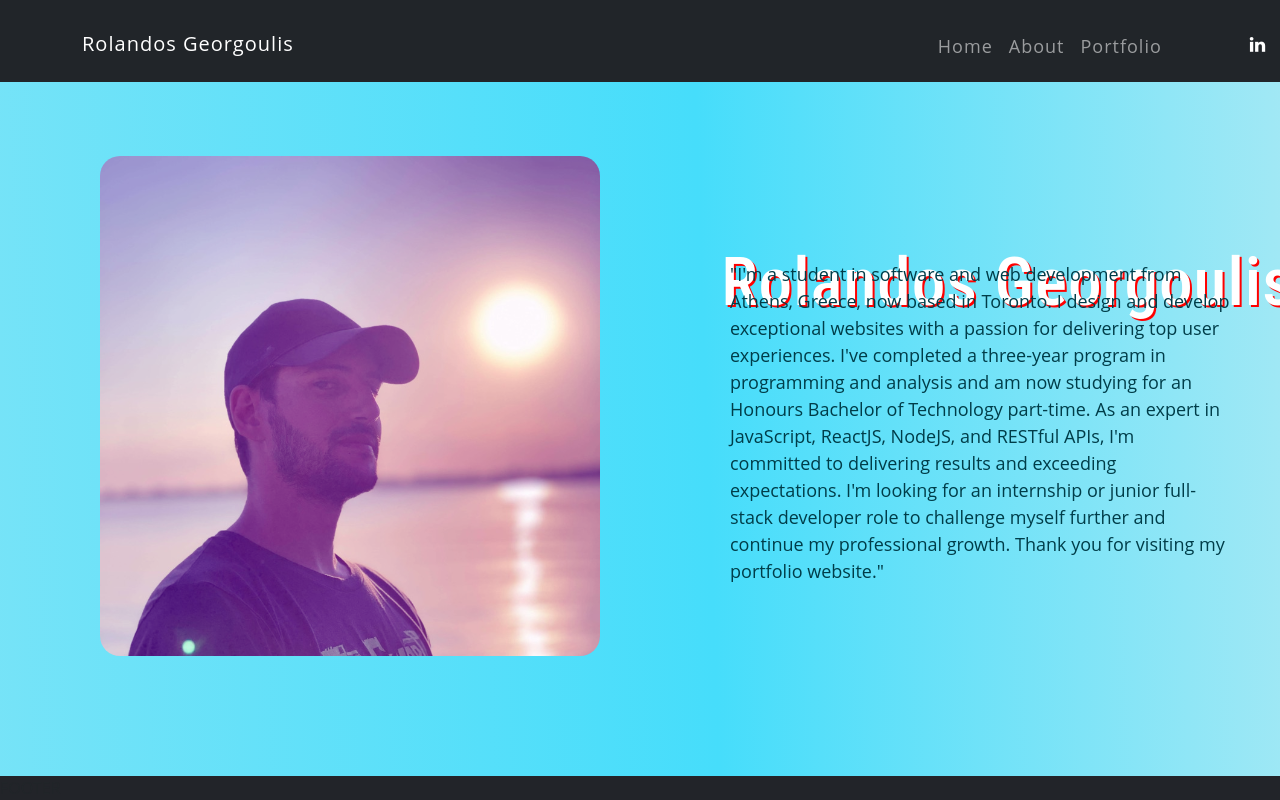
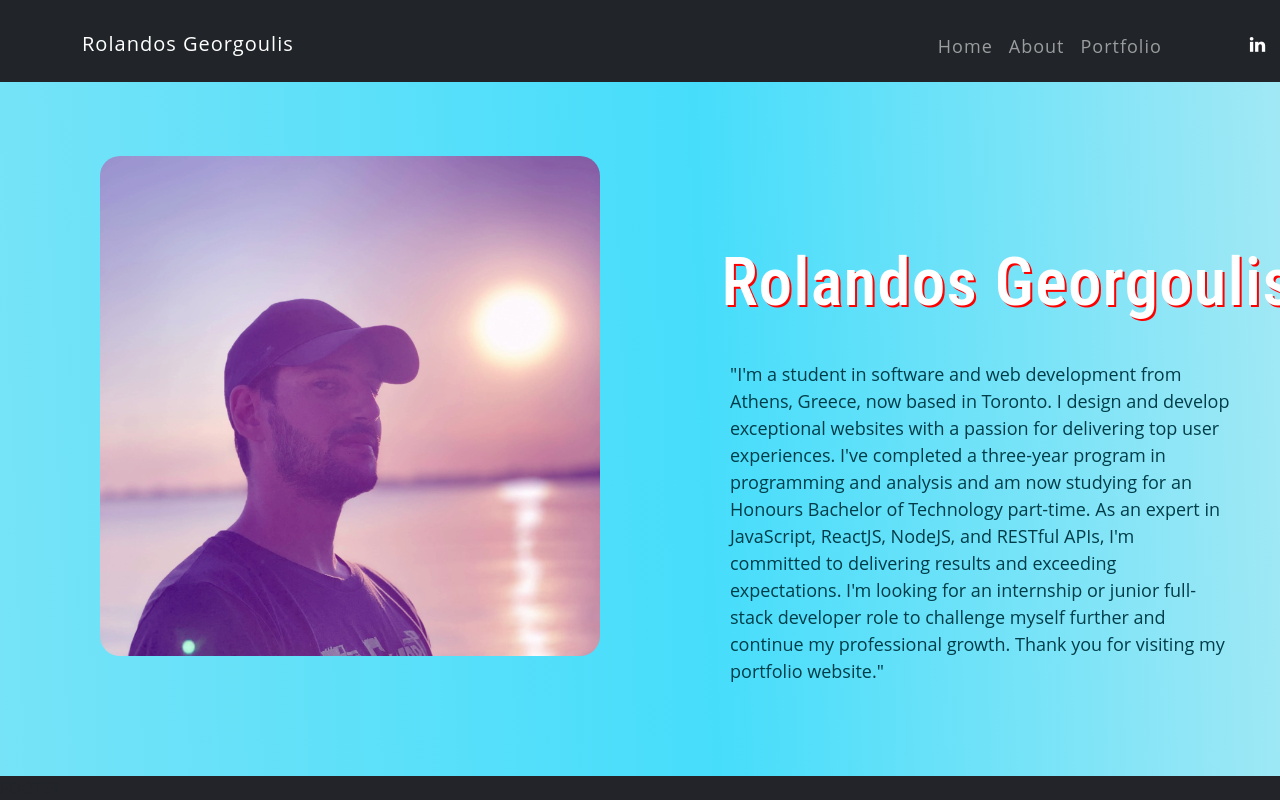
Before and after one commit to RolandosG/portfolioSite, a React (Create React App) app: page /About in a window 1280 px wide. Built offline with nearby package versions, Linux system fonts and the light colour scheme.

Commit message:
Update About.js

```diff
--- a/src/components/About.js
+++ b/src/components/About.js
@@ -46,7 +46,7 @@ animation: 'section-animation 10s ease infinite'}}></div>
       </h1>
     </div>
   </div>
-  <div class="slideRight" style={{marginTop:"400px", marginRight: "0px", textAlign: "left", color: '#003d49'}}>
+  <div class="slideRight" style={{marginTop:"600px", marginRight: "0px", textAlign: "left", color: '#003d49'}}>
     "I'm a student in software and web development from Athens, Greece, now based in Toronto. I design and develop exceptional websites with a passion for delivering top user experiences. I've completed a three-year program in programming and analysis and am now studying for an Honours Bachelor of Technology part-time. As an expert in JavaScript, ReactJS, NodeJS, and RESTful APIs, I'm committed to delivering results and exceeding expectations. I'm looking for an internship or junior full-stack developer role to challenge myself further and continue my professional growth. Thank you for visiting my portfolio website."
     <br /><br></br>
 
```
